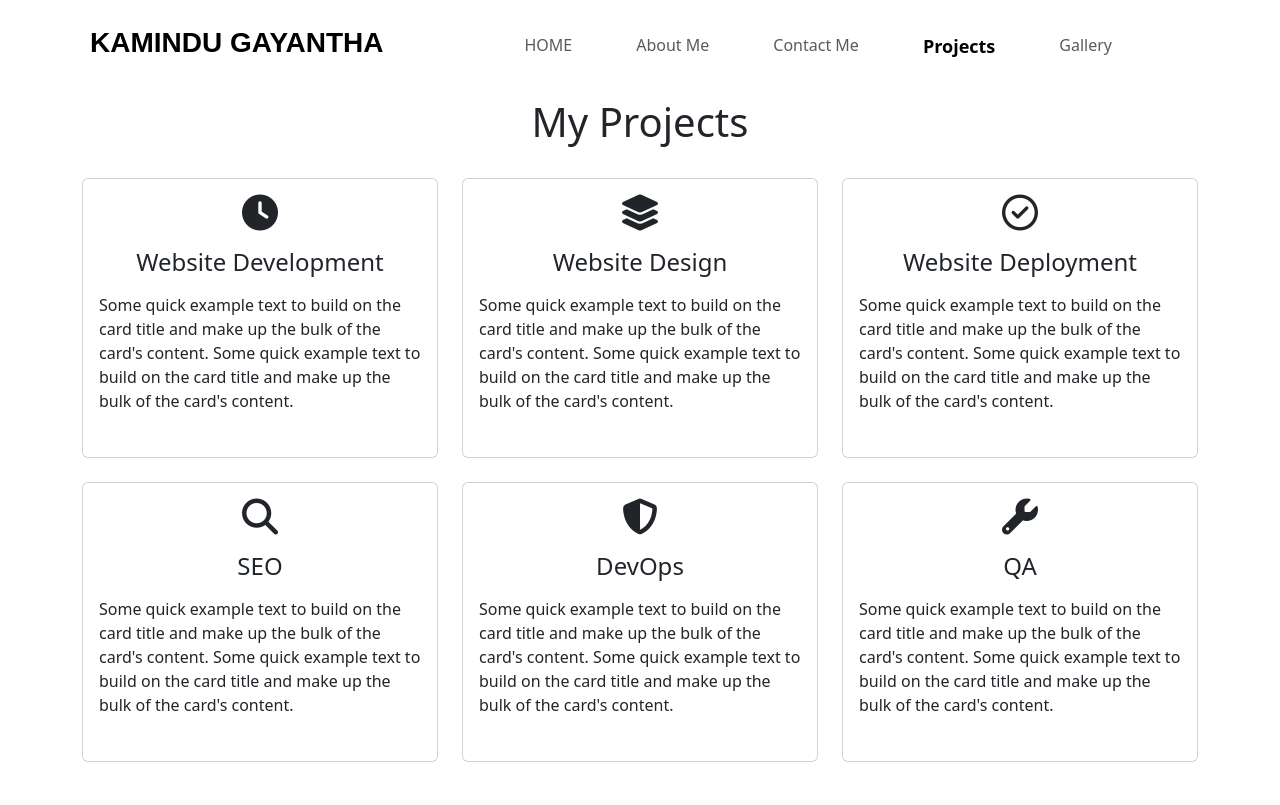
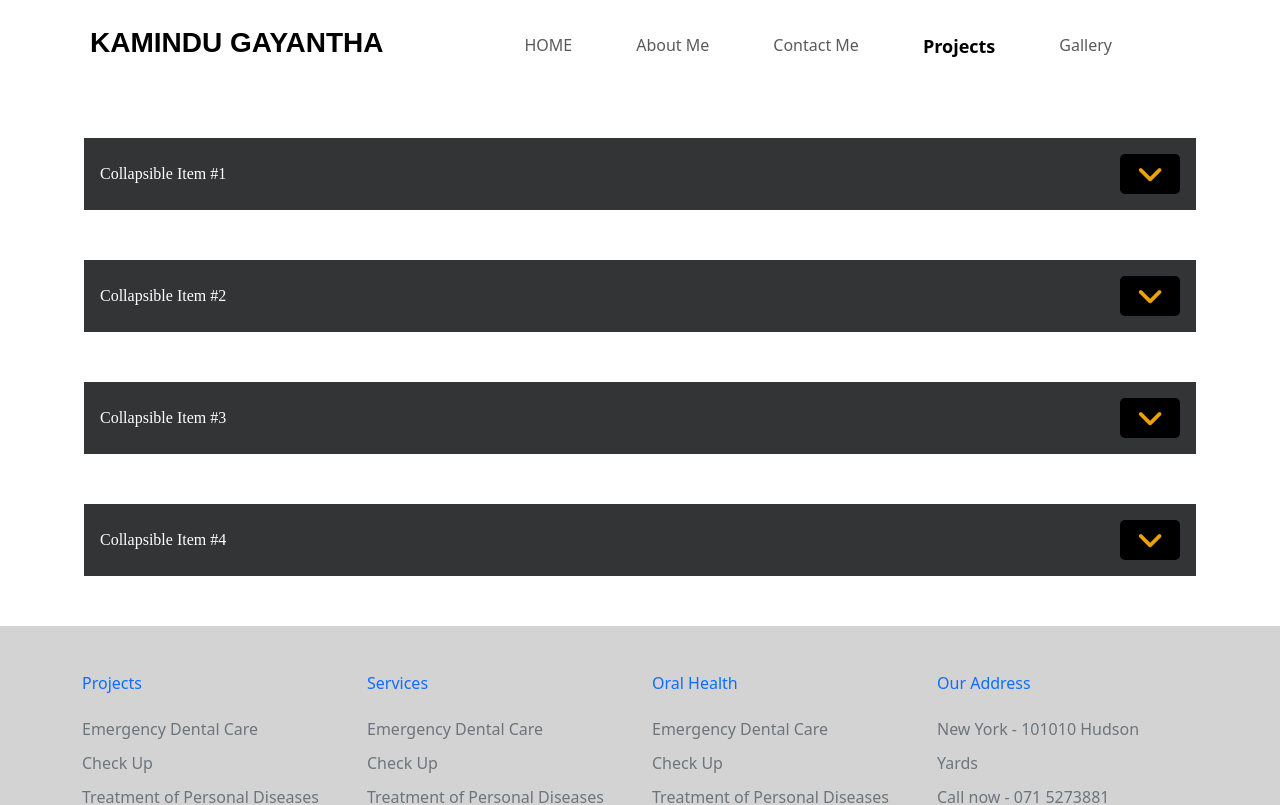
Before and after one commit to Kamindu99/personal-portfolio-web, a React (Create React App) app: page /my-projects in a window 1280 px wide. Shown: the top 805 px of the page. Built offline with nearby package versions, Linux system fonts and the light colour scheme.

Commit message:
my projects screen accordion view

```diff
--- a/src/App.css
+++ b/src/App.css
@@ -234,3 +234,67 @@
   border: 1px solid #008000;
 }
 /* services section css end */
+
+
+/* my projects css */
+.accordion{
+  margin: 40px 0;
+}
+.accordion .item {
+    border: none;
+    margin-bottom: 50px;
+    background: none;
+}
+.t-p{
+  color: rgb(193 206 216);
+  padding: 40px 30px 0px 30px;
+}
+.accordion .item .item-header h2 button.btn.btn-link {
+    background: #333435;
+    color: white;
+    border-radius: 0px;
+    font-family: 'Poppins';
+    font-size: 16px;
+    font-weight: 400;
+    line-height: 2.5;
+    text-decoration: none;
+}
+.accordion .item .item-header {
+    border-bottom: none;
+    background: transparent;
+    padding: 0px;
+    margin: 2px;
+}
+
+.accordion .item .item-header h2 button {
+    color: white;
+    font-size: 20px;
+    padding: 15px;
+    display: block;
+    width: 100%;
+    text-align: left;
+}
+
+.accordion .item .item-header h2 i {
+    float: right;
+    font-size: 30px;
+    color: #eca300;
+    background-color: black;
+    width: 60px;
+    height: 40px;
+    display: flex;
+    justify-content: center;
+    align-items: center;
+    border-radius: 5px;
+}
+
+button.btn.btn-link.collapsed i {
+    transform: rotate(0deg);
+}
+
+button.btn.btn-link i {
+    transform: rotate(180deg);
+    transition: 0.5s;
+}
+
+/* end */
--- a/src/pages/MyProjects.tsx
+++ b/src/pages/MyProjects.tsx
@@ -3,9 +3,9 @@ import React from 'react'
 type Props = {}
 
 const MyProjects = (props: Props) => {
-  return (
-    <div>
-          <section id="services">
+    return (
+        <div>
+            {/* <section id="services">
         <div className="container">
             <h1 className="text-center">My Projects</h1>
             <div className="row">
@@ -83,9 +83,84 @@ const MyProjects = (props: Props) => {
                 </div>
             </div>
         </div>
-    </section>
-    </div>
-  )
+    </section> */}
+
+            <div className="container">
+                <div className="accordion" id="accordionExample">
+                    <div className="item">
+                        <div className="item-header" id="headingOne">
+                            <h2 className="mb-0">
+                                <button className="btn btn-link collapsed" type="button" data-toggle="collapse"
+                                    data-target="#collapseOne" aria-expanded="false" aria-controls="collapseOne">
+                                    Collapsible Item #1
+                                    <i className="fa fa-angle-down"></i>
+                                </button>
+                            </h2>
+                        </div>
+                        <div id="collapseOne" className="collapse" aria-labelledby="headingOne"
+                            data-parent="#accordionExample">
+                            <div className="t-p">
+                                It is a long established fact that a reader will be distracted by the readable content of a page when looking at its layout. The point of using Lorem Ipsum is that it has a more-or-less normal distribution of letters, as opposed to using 'Content here, content here', making it look like readable English. Many desktop publishing packages and web page editors now use Lorem Ipsum as their default model text, and a search for 'lorem ipsum' will uncover many web sites still in their infancy. Various versions have evolved over the years, sometimes by accident, sometimes on purpose (injected humour and the like).
+                            </div>
+                        </div>
+                    </div>
+                    <div className="item">
+                        <div className="item-header" id="headingTwo">
+                            <h2 className="mb-0">
+                                <button className="btn btn-link collapsed" type="button" data-toggle="collapse"
+                                    data-target="#collapseTwo" aria-expanded="false" aria-controls="collapseTwo">
+                                    Collapsible Item #2
+                                    <i className="fa fa-angle-down"></i>
+                                </button>
+                            </h2>
+                        </div>
+                        <div id="collapseTwo" className="collapse" aria-labelledby="headingTwo"
+                            data-parent="#accordionExample">
+                            <div className="t-p">
+                                It is a long established fact that a reader will be distracted by the readable content of a page when looking at its layout. The point of using Lorem Ipsum is that it has a more-or-less normal distribution of letters, as opposed to using 'Content here, content here', making it look like readable English. Many desktop publishing packages and web page editors now use Lorem Ipsum as their default model text, and a search for 'lorem ipsum' will uncover many web sites still in their infancy. Various versions have evolved over the years, sometimes by accident, sometimes on purpose (injected humour and the like).
+                            </div>
+                        </div>
+                    </div>
+                    <div className="item">
+                        <div className="item-header" id="headingThree">
+                            <h2 className="mb-0">
+                                <button className="btn btn-link collapsed" type="button" data-toggle="collapse"
+                                    data-target="#collapseThree" aria-expanded="false"
+                                    aria-controls="collapseThree">
+                                    Collapsible Item #3
+                                    <i className="fa fa-angle-down"></i>
+                                </button>
+                            </h2>
+                        </div>
+                        <div id="collapseThree" className="collapse" aria-labelledby="headingThree"
+                            data-parent="#accordionExample">
+                            <div className="t-p">
+                                It is a long established fact that a reader will be distracted by the readable content of a page when looking at its layout. The point of using Lorem Ipsum is that it has a more-or-less normal distribution of letters, as opposed to using 'Content here, content here', making it look like readable English. Many desktop publishing packages and web page editors now use Lorem Ipsum as their default model text, and a search for 'lorem ipsum' will uncover many web sites still in their infancy. Various versions have evolved over the years, sometimes by accident, sometimes on purpose (injected humour and the like).
+                            </div>
+                        </div>
+                    </div>
+                    <div className="item">
+                        <div className="item-header" id="headingFour">
+                            <h2 className="mb-0">
+                                <button className="btn btn-link collapsed" type="button" data-toggle="collapse"
+                                    data-target="#collapseFour" aria-expanded="false"
+                                    aria-controls="collapseFour">
+                                    Collapsible Item #4
+                                    <i className="fa fa-angle-down"></i>
+                                </button>
+                            </h2>
+                        </div>
+                        <div id="collapseFour" className="collapse" aria-labelledby="headingFour"
+                            data-parent="#accordionExample">
+                            <div className="t-p">
+                                It is a long established fact that a reader will be distracted by the readable content of a page when looking at its layout. The point of using Lorem Ipsum is that it has a more-or-less normal distribution of letters, as opposed to using 'Content here, content here', making it look like readable English. Many desktop publishing packages and web page editors now use Lorem Ipsum as their default model text, and a search for 'lorem ipsum' will uncover many web sites still in their infancy. Various versions have evolved over the years, sometimes by accident, sometimes on purpose (injected humour and the like).
+                            </div>
+                        </div>
+                    </div>
+                </div>
+            </div>
+        </div>
+    )
 }
 
 export default MyProjects
```
